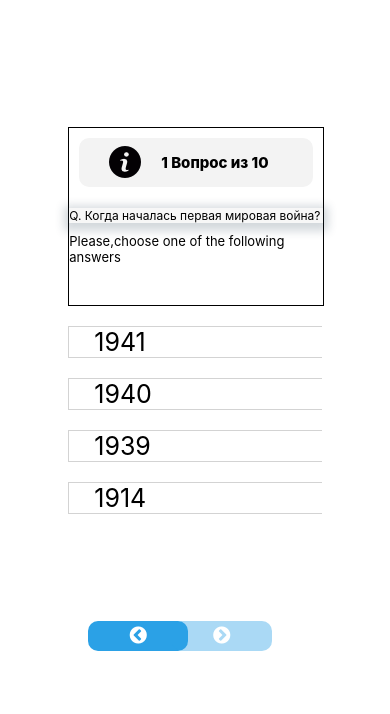
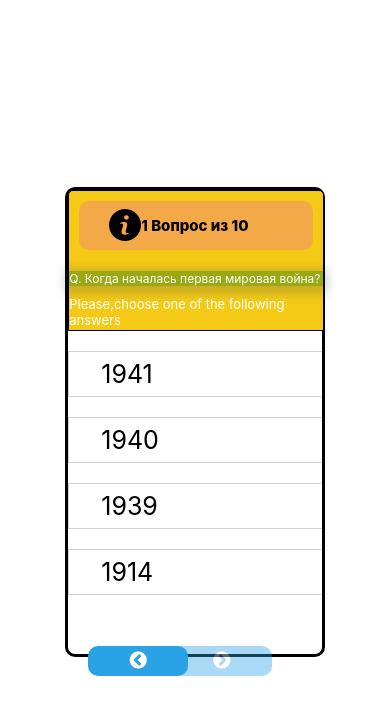
Before and after one commit to Frominor/QuizApp, a React (Create React App) app: page / in a window 390 px wide. Shown: the top 714 px of the page. Built offline with nearby package versions, Linux system fonts and the light colour scheme.

Commit message:
Really Final

```diff
--- a/src/App.scss
+++ b/src/App.scss
@@ -9,10 +9,15 @@
       width: 60vw;
       margin-left: 10px;
       p {
+        margin: 0px;
         font-size: 15px;
       }
     }
     .Question {
+      p {
+        margin: 0px;
+        font-size: 10px;
+      }
       margin-left: 0px;
       width: 65vw;
     }
@@ -27,8 +32,8 @@
     }
     .Question {
       p {
-        margin: 0px;
-        padding: 0px;
+        margin: 0px !important;
+        padding: 0px !important;
         width: 100% !important;
         font-size: 12px !important;
       }
@@ -40,19 +45,21 @@
     }
   }
 
+  @media only screen and (min-height: 1500px) {
+    .QuizBoxHeader {
+      height: 15%;
+      .Question {
+        p {
+          margin: 0px;
+          padding: 0px;
+          font-size: 13px;
+        }
+      }
+    }
+  }
   @media only screen and (max-height: 1500px) {
     .QuizBoxHeader {
-      height: 21%;
-    }
-  }
-  @media only screen and (max-height: 1300px) {
-    .QuizBoxHeader {
-      height: 25%;
-    }
-  }
-  @media only screen and (max-height: 1100px) {
-    .QuizBoxHeader {
-      height: 30%;
+      height: 20;
     }
   }
 }
--- a/src/Components/QuizBox/Header/QuizBoxHeader.scss
+++ b/src/Components/QuizBox/Header/QuizBoxHeader.scss
@@ -1,6 +1,9 @@
 .QuizBoxHeader {
   width: 65vw;
   height: 30%;
+  background: #f4ca16;
+  border-top-left-radius: 5px;
+  border-top-right-radius: 5px;
   border: 1px solid black;
   &_Info {
     margin-top: 10px;
@@ -11,7 +14,8 @@
 .QuestionCounter {
   display: flex;
   align-items: center;
-  background: #f3f3f3;
+  background: #f4a948;
+
   width: 500px;
   height: 70%;
   border-radius: 10px;
@@ -22,7 +26,7 @@
     margin-left: 30px;
   }
   p {
-    margin-left: 20px;
+    margin: 0px 0px 0px 10px;
   }
 }
 ul {
@@ -34,16 +38,19 @@ ul {
   }
 }
 .Please {
-  margin-left: 50px;
+  color: white;
+  margin: 10px 0px 0px 50px;
 }
 .Question {
   width: 95%;
-  background-color: #f7f7f7;
+  color: white;
+  background-color: #99a813;
   margin-left: 20px;
   -webkit-box-shadow: 0px 3px 10px 5px rgba(34, 60, 80, 0.2);
   -moz-box-shadow: 0px 3px 10px 5px rgba(34, 60, 80, 0.2);
   box-shadow: 0px 3px 10px 5px rgba(34, 60, 80, 0.2);
   p {
+    margin: 0px;
     padding: 5px;
     font-size: 25px;
   }
--- a/src/Components/QuizBox/Main/QuizBoxMain.scss
+++ b/src/Components/QuizBox/Main/QuizBoxMain.scss
@@ -31,6 +31,7 @@
     display: flex;
     align-items: center;
     height: 100%;
+    padding: 7px;
     border: 1px solid lightgray;
     border-right: 1px solid black;
     width: 100%;
--- a/src/Components/QuizBox/QuizBox.scss
+++ b/src/Components/QuizBox/QuizBox.scss
@@ -1,4 +1,6 @@
 .QuizBox {
   width: 65%;
-  height: 70%;
+  height: 55vh;
+  border-radius: 10px;
+  border: 3px solid black;
 }
```
